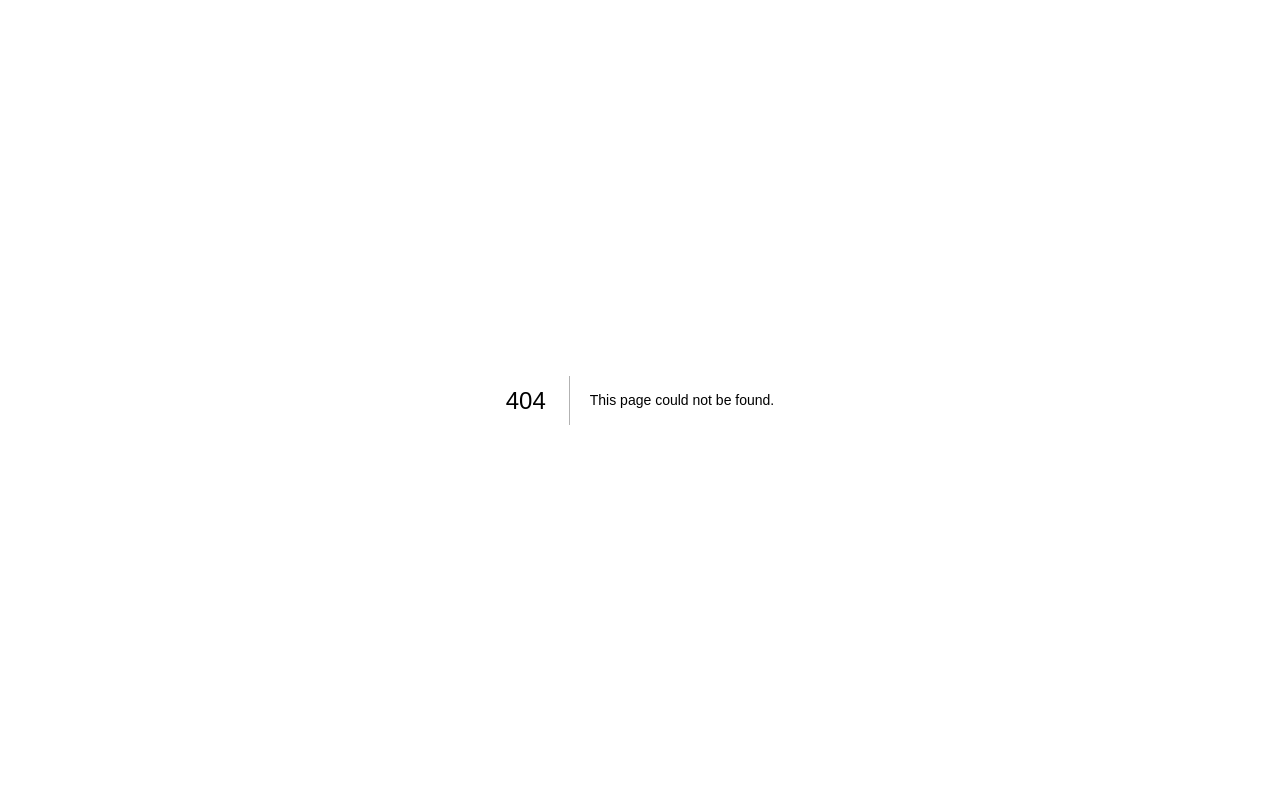
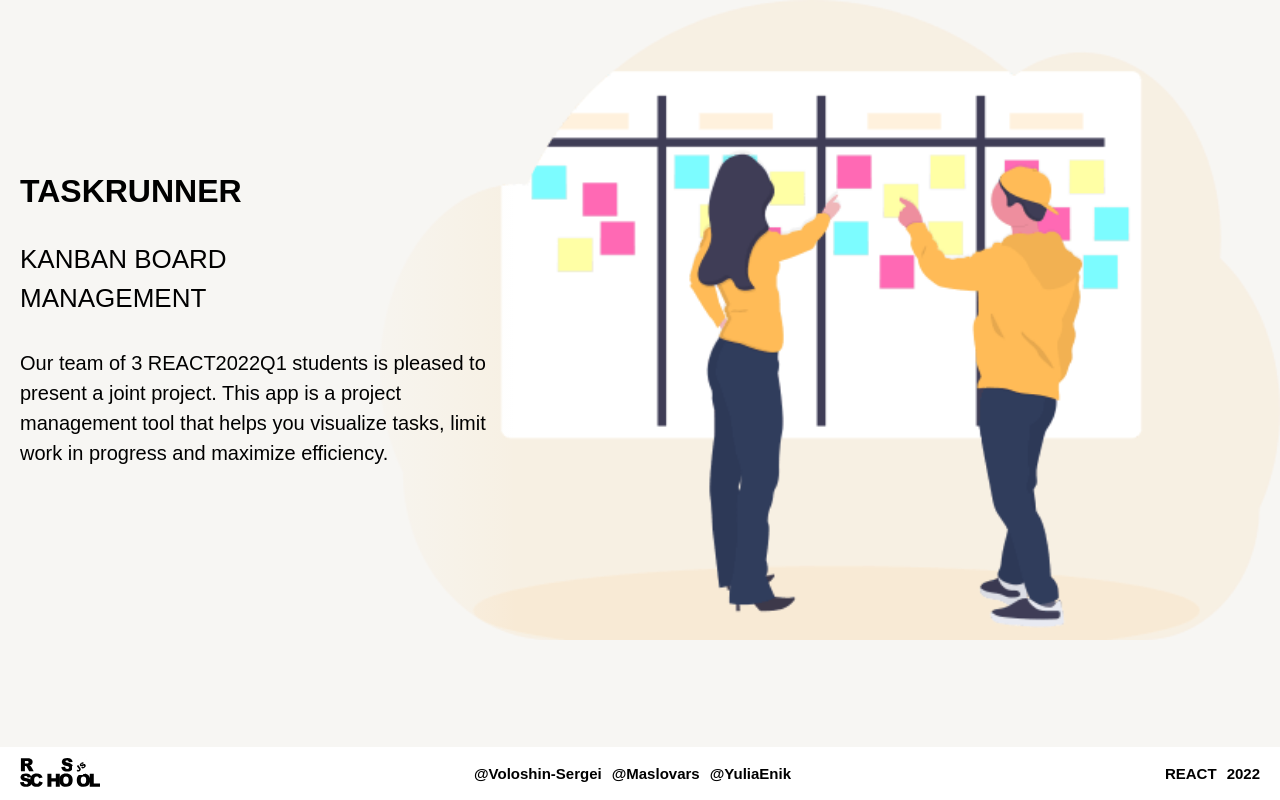
Before and after one commit to Maslovars/project-management-app, a Next.js app: page /welcome in a window 1280 px wide. Before the commit this address had no page. Built offline with nearby package versions, Linux system fonts and the light colour scheme; a web font is replaced by a local one.

Commit message:
feat: #21 add footer

```diff
--- /dev/null
+++ b/components/Footer/Footer.tsx
@@ -0,0 +1,38 @@
+import React from 'react';
+import {
+  FooterSpan,
+  FooterWrapper,
+  Link,
+  GitHubsList,
+  GitHubsItem,
+  LogoSchool,
+  Wrap,
+  Year,
+} from './footer.styled';
+
+export const Footer: React.FC = () => {
+  return (
+    <FooterSpan>
+      <FooterWrapper>
+        <Link href="https://rs.school/">
+          <LogoSchool src="/rs_school_js.svg" alt="rsschool" />
+        </Link>
+        <GitHubsList>
+          <GitHubsItem>
+            <Link href="https://github.com/Voloshin-Sergei">@Voloshin-Sergei</Link>
+          </GitHubsItem>
+          <GitHubsItem>
+            <Link href="https://github.com/Maslovars">@Maslovars</Link>
+          </GitHubsItem>
+          <GitHubsItem>
+            <Link href="https://github.com/YuliaEnik">@YuliaEnik </Link>
+          </GitHubsItem>
+        </GitHubsList>
+        <Wrap>
+          <Link href="https://rs.school/react/">REACT </Link>
+          <Year>2022</Year>
+        </Wrap>
+      </FooterWrapper>
+    </FooterSpan>
+  );
+};
--- /dev/null
+++ b/components/Footer/footer.styled.ts
@@ -0,0 +1,59 @@
+import styled from 'styled-components';
+import { colors } from '@/variables/colors.styled';
+import { fonts } from '@/variables/fonts.styled';
+import { breakpoints } from '@/variables/response.styled';
+
+export const FooterSpan = styled.span`
+  width: 100%;
+  background-color: ${colors.colorBgSecondary};
+`;
+
+export const FooterWrapper = styled.div`
+  height: 100%;
+  max-width: 140rem;
+  padding: 0.5rem 2rem;
+  margin: 0 auto;
+  display: flex;
+  align-items: center;
+  flex-wrap: wrap;
+  justify-content: space-between;
+  gap: 1rem;
+  @media (max-width: ${breakpoints.sm}) {
+    justify-content: center;
+  }
+`;
+
+export const Link = styled.a`
+  font-size: ${fonts.fontSizeRegular};
+  font-weight: ${fonts.fontWeightBold};
+  color: black;
+  transition: 0.5s;
+  cursor: pointer;
+  &:hover {
+    opacity: 0.3;
+  }
+`;
+
+export const LogoSchool = styled.img`
+  height: 40px;
+  width: 80px;
+`;
+
+export const GitHubsList = styled.ul`
+  display: flex;
+  flex-wrap: wrap;
+  justify-content: center;
+  gap: 1rem;
+`;
+
+export const GitHubsItem = styled.li``;
+export const Wrap = styled.div`
+  display: flex;
+  flex-wrap: wrap;
+  gap: 1rem;
+`;
+
+export const Year = styled.p`
+  font-size: ${fonts.fontSizeRegular};
+  font-weight: ${fonts.fontWeightBold};
+`;
--- /dev/null
+++ b/components/Footer/index.ts
@@ -0,0 +1 @@
+export { Footer } from './Footer';
--- /dev/null
+++ b/pages/welcome/index.tsx
@@ -0,0 +1,27 @@
+import React from 'react';
+import { WelcomeSpan, WrapperContent, TextBlock, Title, Text, SubTitle } from './welcome.styled';
+import type { NextPage } from 'next';
+import { Footer } from '@/components/Footer';
+
+const WelcomePage: NextPage = () => {
+  return (
+    <WelcomeSpan>
+      <WrapperContent>
+        <TextBlock>
+          <Title>TaskRunner</Title>
+          <SubTitle>
+            Kanban board <br /> management
+          </SubTitle>
+          <Text>
+            Our team of 3 REACT2022Q1 students is pleased to present a joint project. This app is a
+            project management tool that helps you visualize tasks, limit work in progress and
+            maximize efficiency.
+          </Text>
+        </TextBlock>
+      </WrapperContent>
+      <Footer />
+    </WelcomeSpan>
+  );
+};
+
+export default WelcomePage;
--- a/pages/welcome/welcome.styled.ts
+++ b/pages/welcome/welcome.styled.ts
@@ -4,17 +4,19 @@ import { fonts } from '@/variables/fonts.styled';
 import { breakpoints } from '@/variables/response.styled';
 
 const WelcomeSpan = styled.div`
+  height: 100vh;
   width: 100vw;
-  height: 100vh;
   display: flex;
+  flex-direction: column;
   align-items: center;
-  justify-content: center;
+  justify-content: space-between;
   background-color: ${colors.colorBgPrimaryLighten};
-`
+`;
 
 const WrapperContent = styled.div`
   height: 80%;
-  width: 90%;
+  max-width: 140rem;
+  padding: 0 2rem;
   border-radius: 8px;
   background-image: url(/img/welcomeBg.png);
   background-repeat: no-repeat;
@@ -23,7 +25,7 @@ const WrapperContent = styled.div`
   display: flex;
   align-items: center;
   justify-content: left;
-`
+`;
 
 const TextBlock = styled.div`
   height: 100%;
@@ -33,43 +35,32 @@ const TextBlock = styled.div`
   flex-direction: column;
   justify-content: center;
   gap: 3rem;
-  background: linear-gradient(
-      to right,
-      rgba(247, 246, 243, 0.8) 70%,
-      rgba(247, 246, 243, 0) 100%
-    );
+  background: linear-gradient(to right, rgba(247, 246, 243, 0.8) 70%, rgba(247, 246, 243, 0) 100%);
   @media (max-width: ${breakpoints.md}) {
     width: 100%;
-}
-`
+  }
+`;
 
 const Title = styled.h1`
   font-size: ${fonts.fontSizeLogo};
   font-weight: ${fonts.fontWeightBlack};
   text-transform: uppercase;
-`
+`;
 
 const SubTitle = styled.h2`
   font-size: ${fonts.fontSizeTitle};
   font-weight: ${fonts.fontWeightRegular};
   text-transform: uppercase;
   line-height: 150%;
-`
+`;
 
 const Text = styled.p`
   font-size: ${fonts.fontSizeSubTitle};
   font-weight: ${fonts.fontWeightRegular};
   line-height: 150%;
-@media (max-width: ${breakpoints.md}) {
-  font-size: ${fonts.fontSizeRegular};
-}
-`
+  @media (max-width: ${breakpoints.md}) {
+    font-size: ${fonts.fontSizeRegular};
+  }
+`;
 
-export {
-  WelcomeSpan,
-  WrapperContent,
-  TextBlock,
-  Title,
-  Text,
-  SubTitle
-}
+export { WelcomeSpan, WrapperContent, TextBlock, Title, Text, SubTitle };
--- a/styles/global.styled.ts
+++ b/styles/global.styled.ts
@@ -25,6 +25,8 @@ body {
 
 a {
   text-decoration: none;
+  list-style: none;
+  text-decoration: none;
 }
 
 ul {
--- a/styles/variables/fonts.styled.ts
+++ b/styles/variables/fonts.styled.ts
@@ -5,5 +5,5 @@ export const fonts = {
   fontSizeLogo: '3.2rem',
   fontSizeTitle: '2.6rem',
   fontSizeSubTitle: '2rem',
-  fontSizeRegular: '1.8rem'
+  fontSizeRegular: '1.5rem'
 };
```
Also changed, not shown: pages/_app.tsx (+6 -4 lines), pages/welcome/welcome.tsx (deleted, +0 -29 lines), public/rs_school_js.svg (added).
